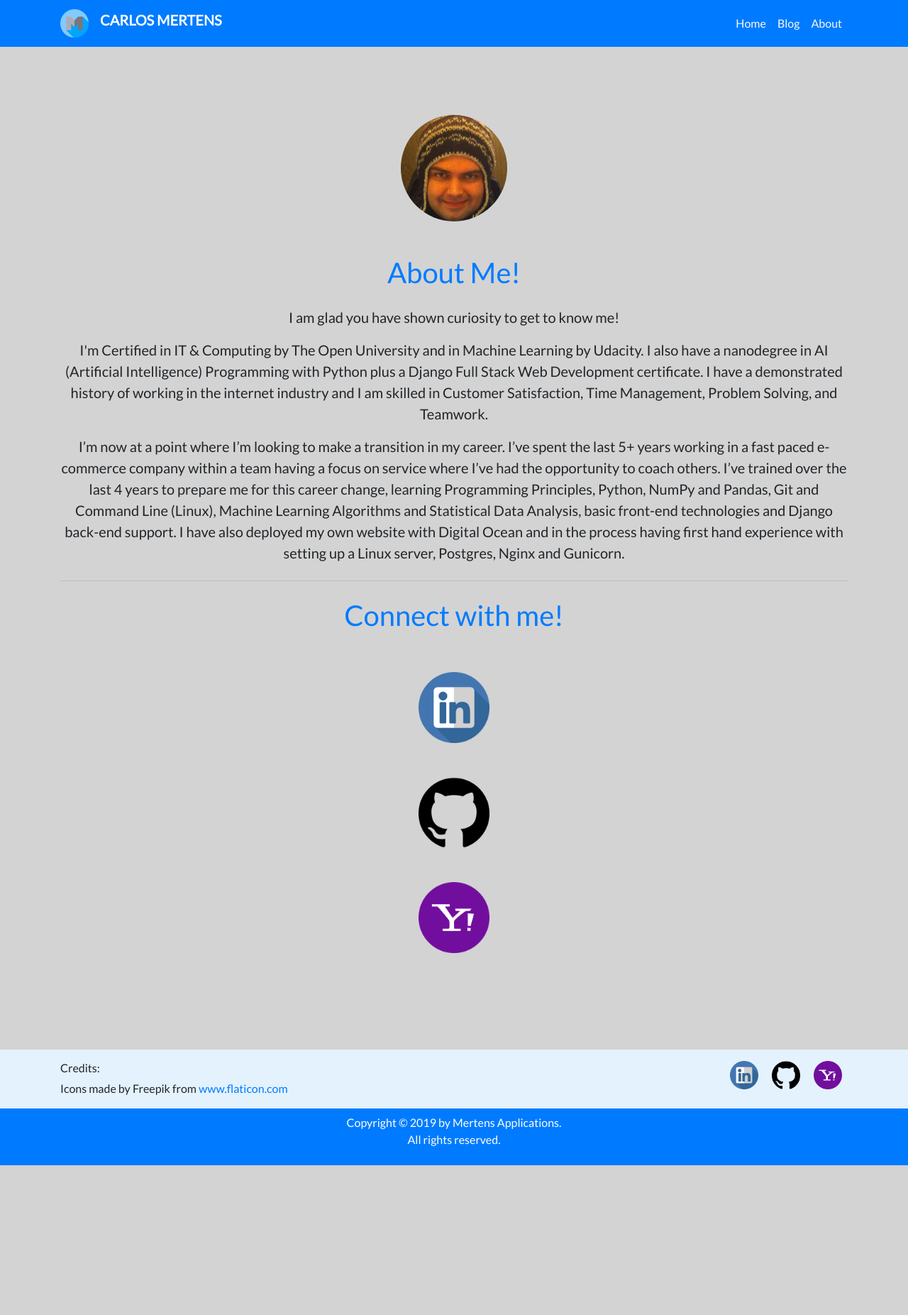
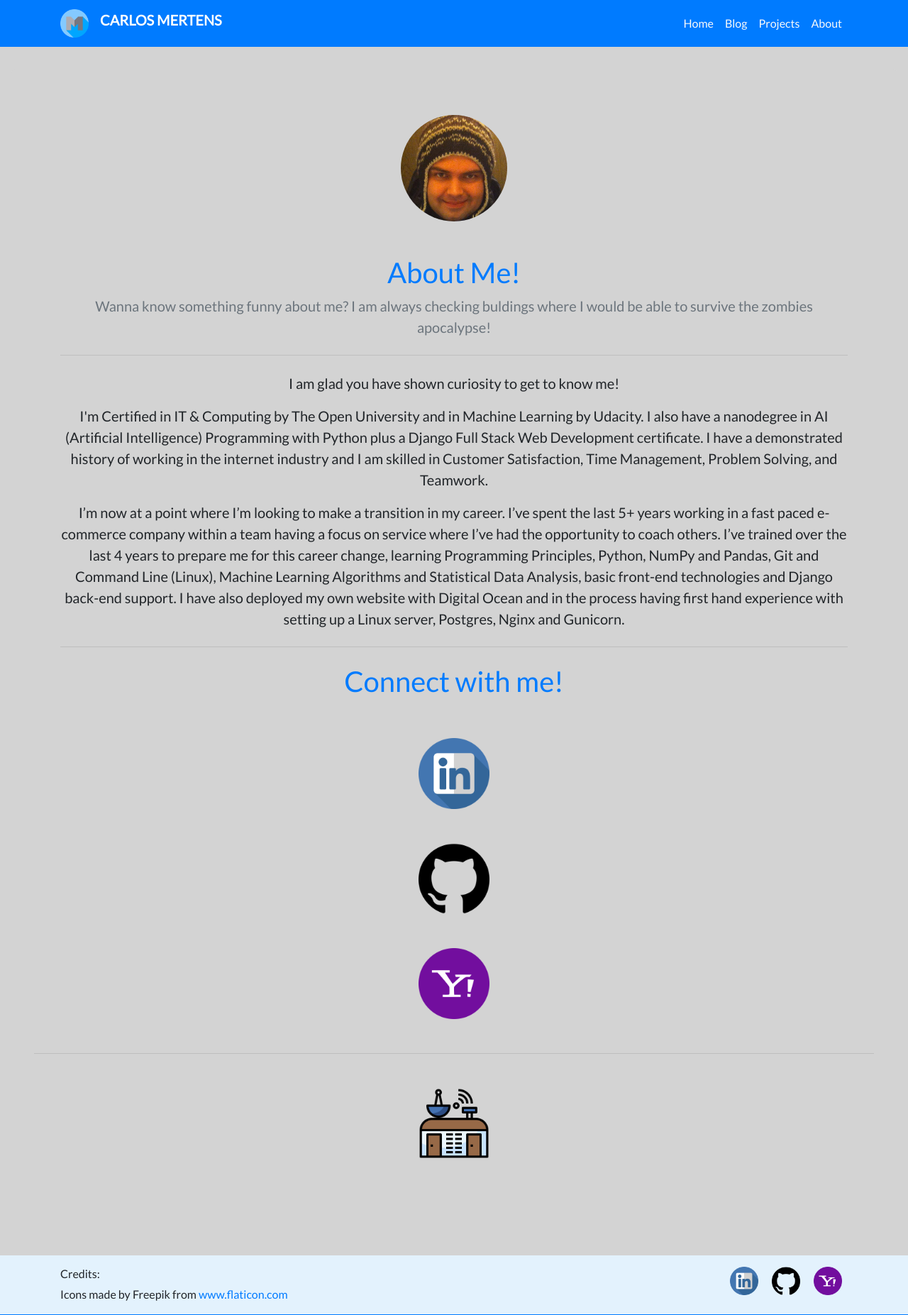
Before and after one commit to carlosmertens/myWebsite, a Django app: template portfolio/templates/portfolio/about.html in a window 1280 px wide. Shown: the top 1853 px of the page at 71% size. Before the commit the page ends 1642 px from the top, so only its background shows below. Run offline with Django 3.2, Linux system fonts and the light colour scheme; the template is opened without the code that fills it, so the values that code supplies are empty; some libraries are stand-ins or nearby versions.

Commit message:
Add icons to homepage

```diff
--- a/myWebsite/templates/base.html
+++ b/myWebsite/templates/base.html
@@ -80,6 +80,12 @@
                 href="{% url 'allBlogs' %}"
                 >Blog</a
               >
+              <a
+                class="nav-item nav-link text-light"
+                href="{% url 'portfolio' %}"
+                >Projects</a
+              >
+
               <a class="nav-item nav-link text-light" href="{% url 'about' %}"
                 >About</a
               >
--- a/portfolio/templates/portfolio/about.html
+++ b/portfolio/templates/portfolio/about.html
@@ -35,6 +35,12 @@
           <h1 class="text-primary">
             About Me!
           </h1>
+
+          <p class="lead text-muted">
+            Wanna know something funny about me? I am always checking buldings
+            where I would be able to survive the zombies apocalypse!
+          </p>
+          <hr class="my-4" />
 
           <p class="lead mt-4">
             I am glad you have shown curiosity to get to know me!
@@ -99,6 +105,18 @@
             /></a>
           </div>
         </div>
+
+        <hr class="my-4" />
+
+        <div class="row d-flex justify-content-center">
+          <a href="{% url 'homepage' %}" class="p-4"
+            ><img
+              src="{% static 'control-center.png' %}"
+              alt="About"
+              height="100"
+              width="100"
+          /></a>
+        </div>
       </section>
     </main>
     {% endblock %}
```
Also changed, not shown: home/templates/home/index.html (+29 -10 lines), portfolio/templates/portfolio/index.html (+3 -13 lines).
